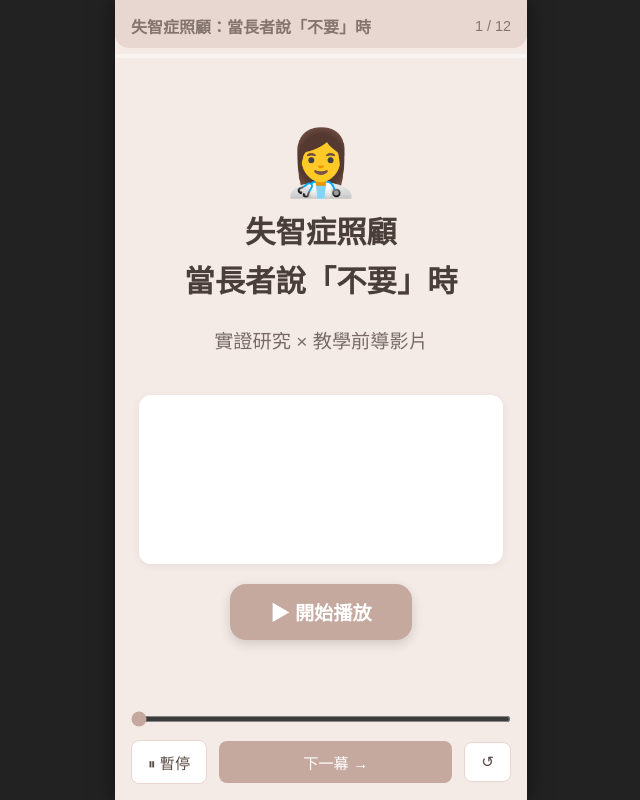
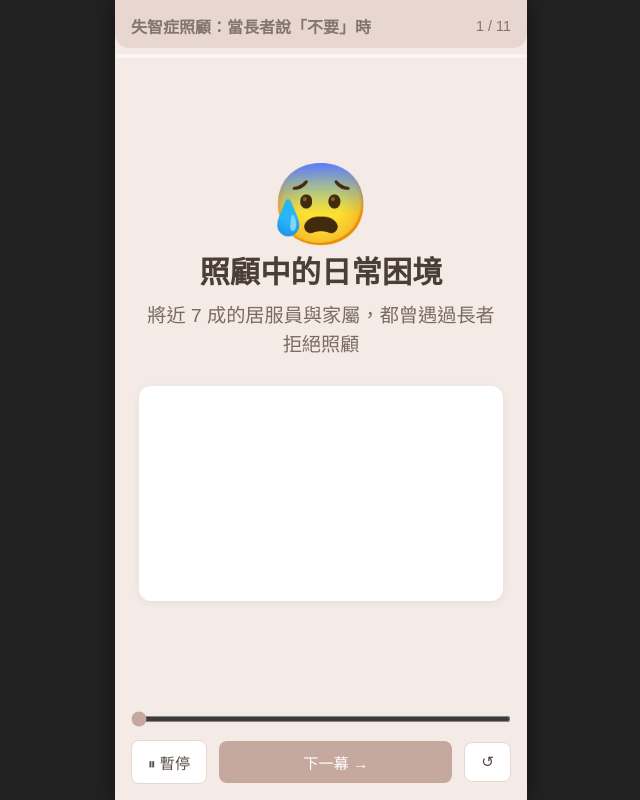
Before and after one commit to 99chiyan-lgtm/-, a plain HTML site: page 教學影片.html in a window 1280 px wide. Shown: the whole page, without its empty margins (319-959 px from the left). Drawn offline with Linux system fonts and the light colour scheme.

Commit message:
刪除第一張投影片，移除播放按鈕，改為自動播放

```diff
--- a/教學影片.html
+++ b/教學影片.html
@@ -106,30 +106,13 @@
 <div class="phone">
     <div class="top-bar">
         <span class="title">失智症照顧：當長者說「不要」時</span>
-        <span class="counter" id="slideCounter">1 / 12</span>
+        <span class="counter" id="slideCounter">1 / 11</span>
     </div>
     <div class="progress-track"><div class="progress-fill" id="progressFill"></div></div>
 
     <div class="stage" id="stage">
-        <!-- S1: Title -->
-        <div class="slide active" data-duration="9">
-            <div class="flex-col" style="text-align:center;">
-                <div style="font-size:4rem;margin-bottom:12px;">👩‍⚕️</div>
-                <div class="headline">失智症照顧</div>
-                <div class="headline">當長者說「不要」時</div>
-                <div class="subhead" style="margin-top:16px;">實證研究 × 教學前導影片</div>
-                <div class="subtitle-box" style="margin-top:24px;">
-                    <div class="subtitle-line" data-delay="1.5">本影片內容基於國際實證文獻</div>
-                    <div class="subtitle-line" data-delay="5">2021年 Backhouse 系統性文獻回顧 · 2026年 Chen &amp; Li 對話分析 · 2021年 Leverton 民族誌研究</div>
-                </div>
-                <div id="playOverlay" style="margin-top:20px;text-align:center;">
-                    <button id="playBtn" style="background:var(--dark);color:#fff;border:none;border-radius:16px;padding:14px 40px;font-size:1.2rem;font-weight:bold;cursor:pointer;box-shadow:0 4px 12px rgba(0,0,0,0.15);">▶ 開始播放</button>
-                </div>
-            </div>
-        </div>
-
-        <!-- S2: 問題意識 -->
-        <div class="slide" data-duration="18">
+        <!-- S1: 問題意識 -->
+        <div class="slide active" data-duration="18">
             <div class="flex-col">
                 <div class="key-visual">😰</div>
                 <div class="headline">照顧中的日常困境</div>
@@ -441,11 +424,7 @@
         goTo(0);
     });
 
-    document.getElementById('playBtn').addEventListener('click', () => {
-        bgm.play();
-        document.getElementById('playOverlay').style.display = 'none';
-        goTo(0);
-    });
+    bgm.play().catch(() => {});
 </script>
 </body>
 </html>
```
